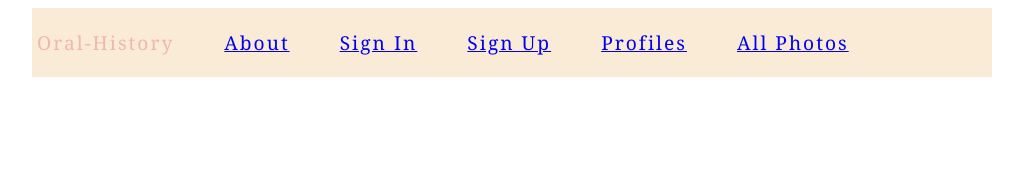
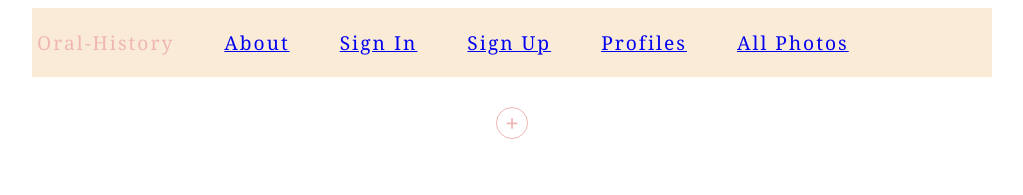
Before and after one commit to bps-github7/oral-history, a React (Create React App) app: page /photos in a window 1280 px wide. Shown: the top 195 px of the page, without its empty margins (128-1151 px from the left). Built offline with nearby package versions, Linux system fonts and the light colour scheme; no server answers; the database is empty.

Commit message:
Tried debugging the css import problem  in signUp component with no luck.  Comitting so that I can post this to  stackexchange for help.

```diff
--- a/src/components/auth/auth.css
+++ b/src/components/auth/auth.css
@@ -1,24 +1,22 @@
 /* Not at all certain how/ why this happens, but styles we applied to photo
 are having an effect on styles in this sub directory. weird. so im defaulting these to override that unexpected behaivor*/
 
-label input{
-    height: 100%;
-    width: 100%;
-    opacity: 100%;
+form{
+    inherits: false;
+  }
+  label input{
+   inherits: false;
   }
   label{
-    display: inline;
-    width: 100%;
-    height: 100%;
-
-    border-radius: 0%;
-    margin: 10px auto;
-    line-height: 30px;
-    color: white;
-    font-weight: bold;
-    font-size: 24px;
+      inherits: false;
   }
   label:hover{
-    background: black;
-    color: white;
+    inherits: false;
   }
+  .output{
+    height: 60px;
+    font-size: 0.8rem;
+  }
+  .error{
+    color: var(--error);
+  }
--- /dev/null
+++ b/src/components/photo/UploadForm.css
@@ -0,0 +1,32 @@
+form{
+    margin: 30px auto 10px;
+    text-align: center;
+  }
+  label input{
+    height: 0;
+    width: 0;
+    opacity: 0;
+  }
+  label{
+    display: block;
+    width: 30px;
+    height: 30px;
+    border: 1px solid var(--primary);
+    border-radius: 50%;
+    margin: 10px auto;
+    line-height: 30px;
+    color: var(--primary);
+    font-weight: bold;
+    font-size: 24px;
+  }
+  label:hover{
+    background: var(--primary);
+    color: white;
+  }
+  .output{
+    height: 60px;
+    font-size: 0.8rem;
+  }
+  .error{
+    color: var(--error);
+  }
--- a/src/components/photo/UploadForm.js
+++ b/src/components/photo/UploadForm.js
@@ -1,5 +1,6 @@
 import React, { useState } from 'react';
 import ProgressBar from './ProgressBar';
+import './UploadForm.css'
 
 
 
--- a/src/components/photo/photo.css
+++ b/src/components/photo/photo.css
@@ -1,20 +1,3 @@
-@import url('https://fonts.googleapis.com/css2?family=Noto+Serif:wght@400;700&display=swap');
-
-:root{
-  --primary: #efb6b2;
-  --secondary: #4e4e4e;
-  --error: #ff4a4a;
-}
-
-/* base styles & title */
-body{
-  font-family: "Noto Serif";
-  color: var(--secondary);
-}
-.App{
-  max-width: 960px;
-  margin: 0 auto;
-}
 .title h1{
   color: var(--primary);
   font-size: 1.2rem;
@@ -27,40 +10,6 @@ body{
 .title h2{
   margin-top: 60px;
   font-size: 2.6rem;
-}
-
-/* upload form styles */
-form{
-  margin: 30px auto 10px;
-  text-align: center;
-}
-label input{
-  height: 0;
-  width: 0;
-  opacity: 0;
-}
-.auth-field{
-  display: block;
-  width: 30px;
-  height: 30px;
-  border: 1px solid var(--primary);
-  border-radius: 50%;
-  margin: 10px auto;
-  line-height: 30px;
-  color: var(--primary);
-  font-weight: bold;
-  font-size: 24px;
-}
-.auth-field:hover{
-  background: var(--primary);
-  color: white;
-}
-.output{
-  height: 60px;
-  font-size: 0.8rem;
-}
-.error{
-  color: var(--error);
 }
 
 /* progress bar styles */
```
